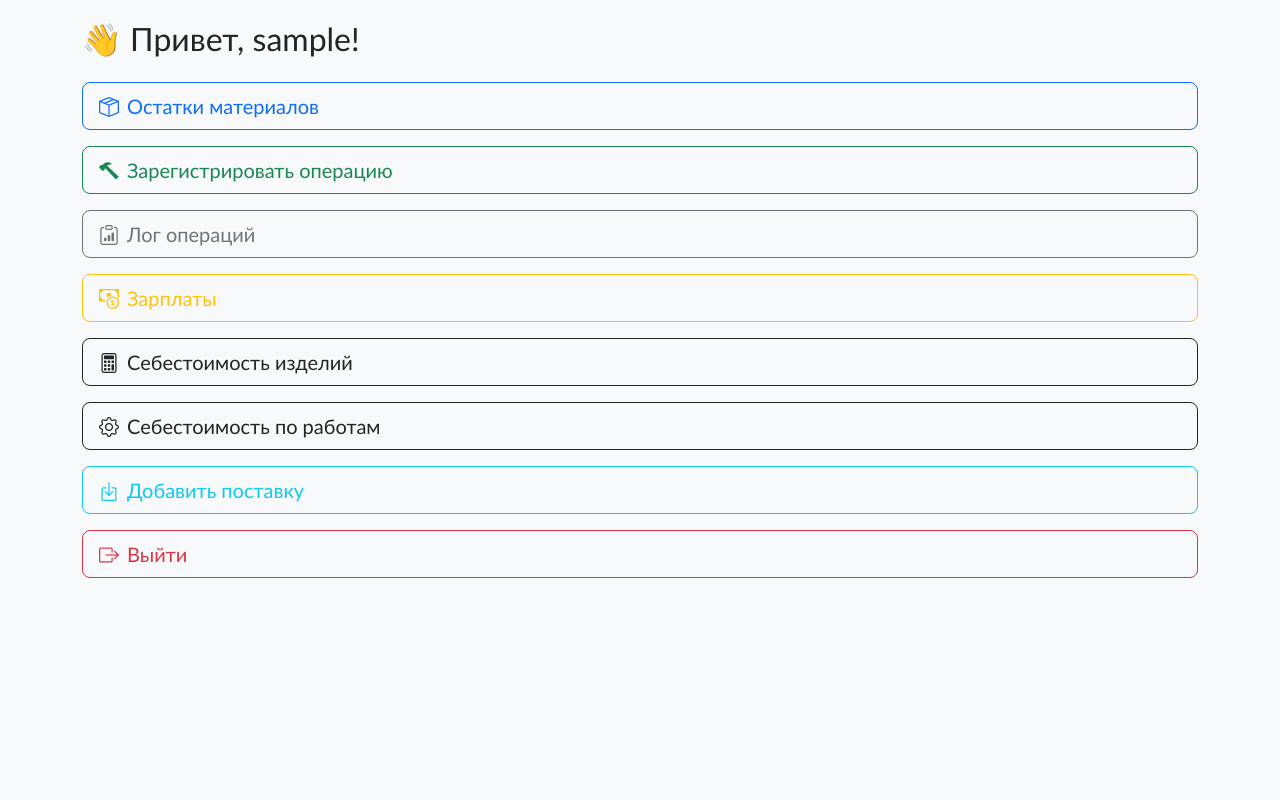
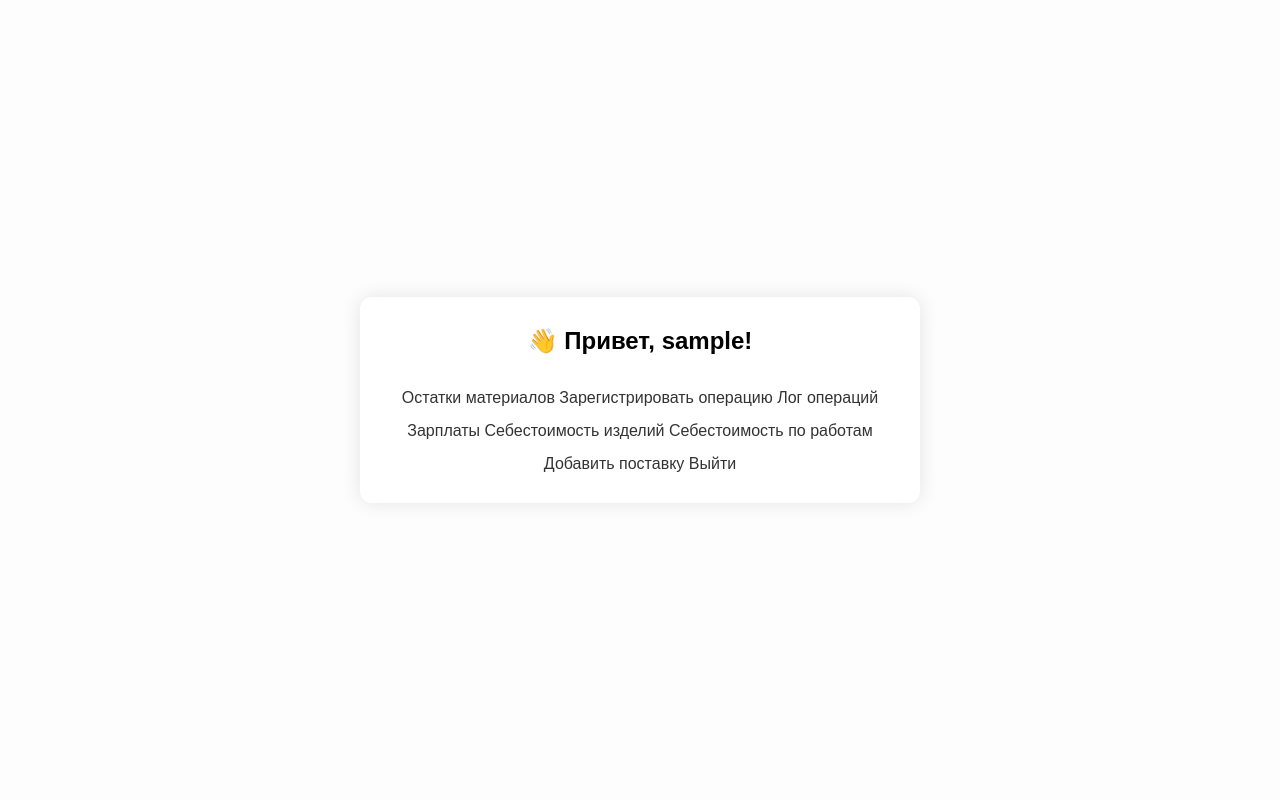
Before and after one commit to Arturda1/WEBIA, a Flask app: page /dashboard in a window 1280 px wide. Run offline with Flask 3, Linux system fonts and the light colour scheme; the visitor is signed in with stand-in values (Sample User, id 1).

Commit message:
Добавлены шаблоны HTML для всех страниц

```diff
--- a/templates/base.html
+++ b/templates/base.html
@@ -1,13 +1,55 @@
+<!-- templates/base.html -->
 <!DOCTYPE html>
-<html lang="ru">
+<html>
 <head>
-  <meta charset="UTF-8">
-  <title>{% block title %}{% endblock %}</title>
-  <link href="https://cdn.jsdelivr.net/npm/bootstrap@5.3.0/dist/css/bootstrap.min.css" rel="stylesheet">
-  <link href="https://cdn.jsdelivr.net/npm/bootstrap-icons/font/bootstrap-icons.css" rel="stylesheet">
+  <meta charset="utf-8">
+  <title>{% block title %}Система управления{% endblock %}</title>
   <style>
-    body { padding: 20px; font-family: 'Gill Sans', sans-serif; background-color: #f8f9fa; }
-    .btn-icon { display: flex; align-items: center; gap: 8px; }
+    body {
+      font-family: sans-serif;
+      display: flex;
+      justify-content: center;
+      align-items: center;
+      flex-direction: column;
+      min-height: 100vh;
+      background: #fdfdfd;
+      margin: 0;
+    }
+    h2, h1 {
+      margin-top: 0;
+    }
+    .container {
+      background: white;
+      padding: 30px;
+      border-radius: 12px;
+      box-shadow: 0 0 20px rgba(0,0,0,0.1);
+      width: 100%;
+      max-width: 500px;
+      text-align: center;
+    }
+    input, select, button {
+      font-size: 16px;
+      margin: 10px 0;
+      padding: 8px;
+      width: 100%;
+      border: 1px solid #ccc;
+      border-radius: 6px;
+    }
+    a {
+      display: inline-block;
+      margin-top: 15px;
+      text-decoration: none;
+      color: #333;
+    }
+    button {
+      background-color: #3c7eff;
+      color: white;
+      border: none;
+      cursor: pointer;
+    }
+    button:hover {
+      background-color: #255edc;
+    }
   </style>
 </head>
 <body>
```
Also changed, not shown: templates/login.html (+10 -15 lines), templates/view_stock.html (added, +27 -0 lines), 6 other files.
